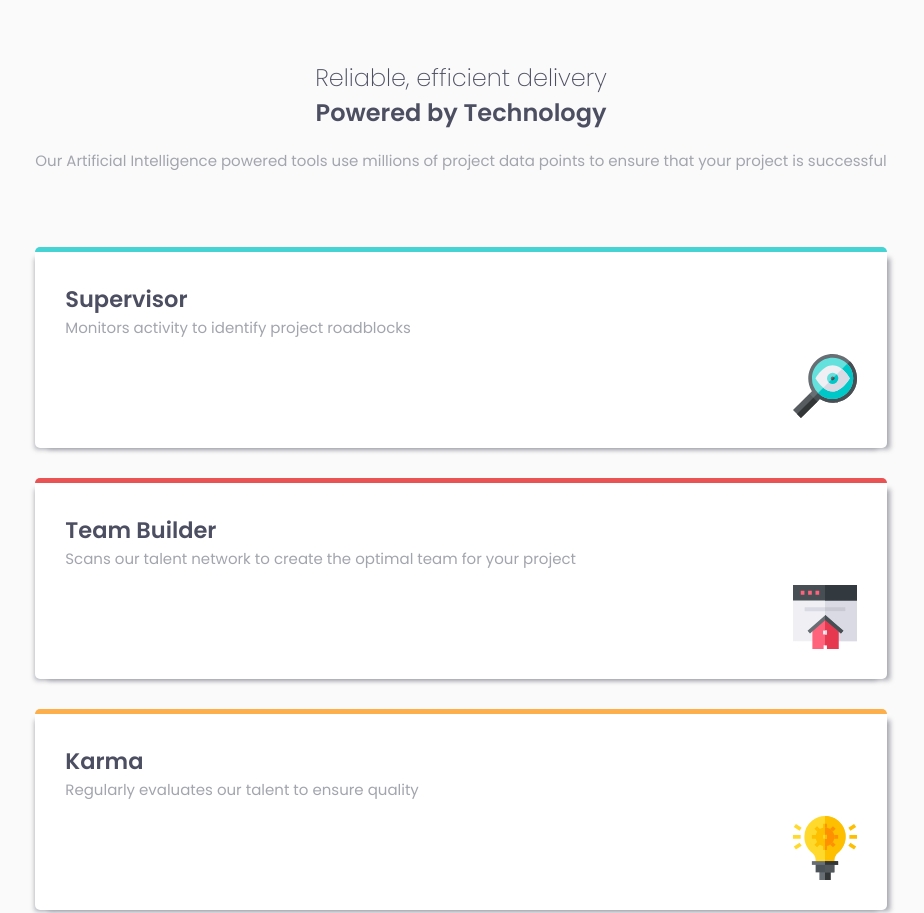
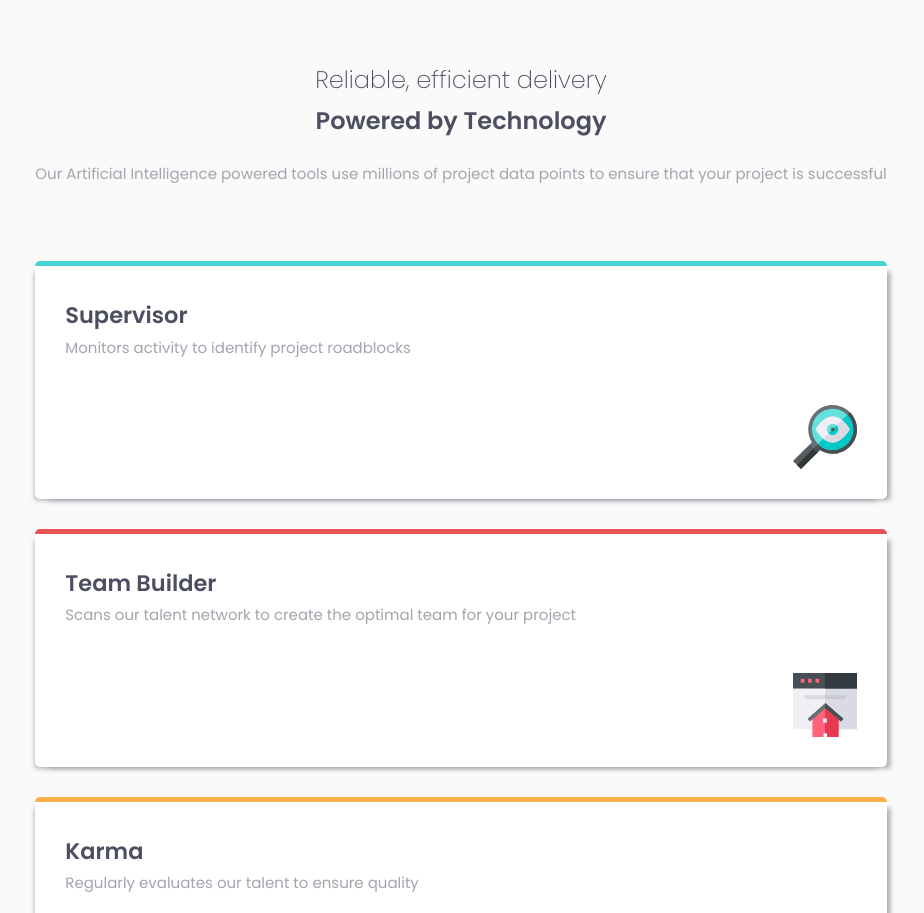
Before and after one commit to CrazedDoggo/FEM-Four-Card-Feature-Section, a plain HTML site: page index.html in a window 1280 px wide. Shown: the top 913 px of the page, without its empty margins (179-1103 px from the left). Drawn offline with Linux system fonts and the light colour scheme.

Commit message:
Additional margin and line-height to cards

```diff
--- a/styles.css
+++ b/styles.css
@@ -26,6 +26,7 @@ body {
     background-color: var(--light-gray);
     font-family: 'Poppins', Arial, Helvetica, sans-serif;
     font-size: .9375rem;
+    line-height: 1.7;
 }
 
 /* TYPOGRAPHY || */
@@ -67,7 +68,7 @@ figure {
 }
 figure img {
     display: block;
-    margin: 1em 0 0 auto;
+    margin: 3em 0 0 auto;
 }
 
 .supervisor {
```
